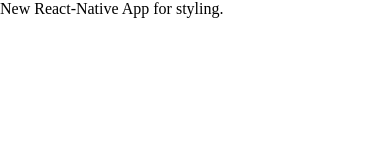
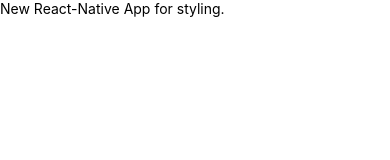
Before and after one commit to Metaverse-Nabeel/style02, a React Native app: screen / in a window 390 px wide. Shown: the top 160 px of the page. Built offline with nearby package versions, Linux system fonts and the light colour scheme.

Commit message:
Correct error of div

```diff
--- a/App.tsx
+++ b/App.tsx
@@ -1,7 +1,8 @@
 import React from 'react';
+import {Text} from 'react-native';
 
 function App() {
-  return <div>New React-Native App for styling.</div>;
+  return <Text>New React-Native App for styling.</Text>;
 }
 
 export default App;
```
